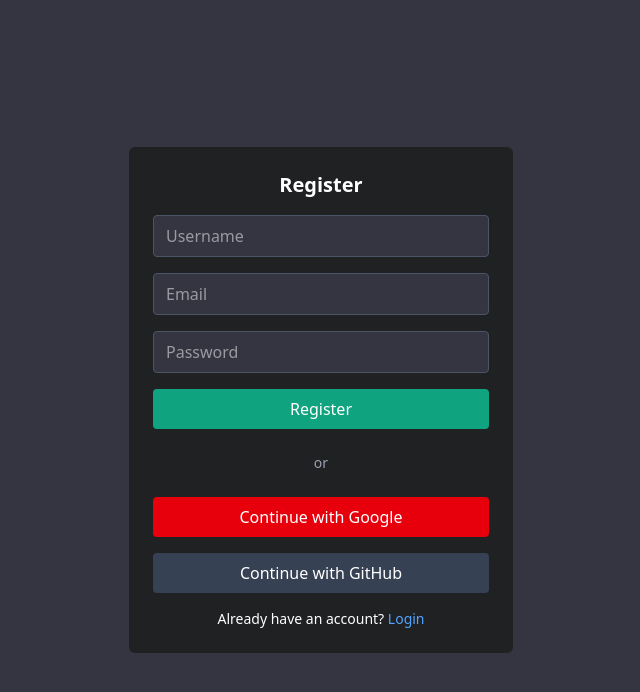
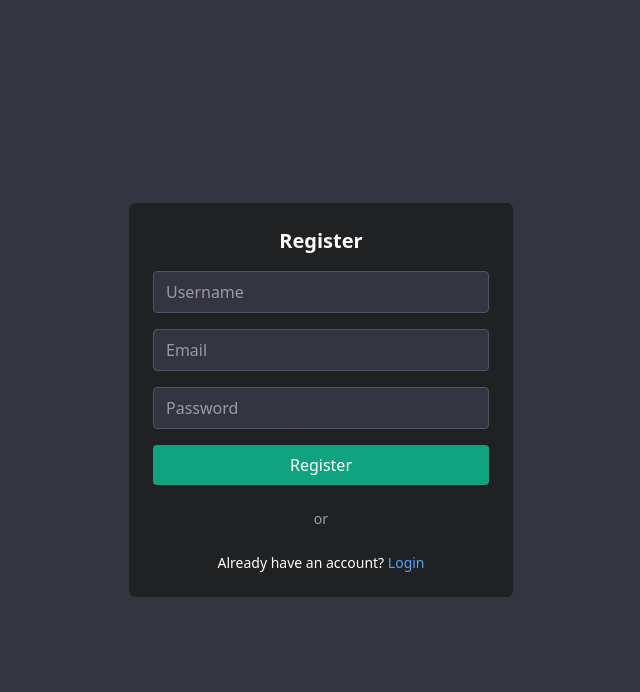
Before and after one commit to Hammad498/FullStack-AIChatBot, a React (Vite) app in the folder client/: page /register in a window 1280 px wide. Shown: the top 692 px of the page, without its empty margins (319-959 px from the left). Built offline with nearby package versions, Linux system fonts and the light colour scheme.

Commit message:
minor changes

```diff
--- a/client/src/components/ChatInput.jsx
+++ b/client/src/components/ChatInput.jsx
@@ -12,6 +12,16 @@ function ChatInput({ onSend }) {
   return (
     <div className="bg-[#40414F] p-4">
       <div className="max-w-2xl mx-auto flex gap-2">
+
+
+        <div className="flex items-center gap-2 bg-[#343541] p-2 rounded-md">
+          <input type="file" accept="image/*" multiple className="hidden" id="image-upload" />
+          <label htmlFor="image-upload" className="cursor-pointer">
+            <span className="material-icons  px-2 items-center"> ➕ </span>
+          </label>
+        </div>
+
+
         <input
           type="text"
           value={input}
--- a/client/src/pages/ChatPage.jsx
+++ b/client/src/pages/ChatPage.jsx
@@ -58,7 +58,7 @@ function ChatPage() {
 
     const updatedMessages = [...messages];
     if (message) updatedMessages.push({ role: "user", content: message });
-    if (imageFiles.length > 0) updatedMessages.push({ role: "user", content: "[📷 Image Uploaded]" });
+    if (imageFiles.length > 0) updatedMessages.push({ role: "user", content: "[ Image Uploaded]" });
 
     setMessages([...updatedMessages, { role: "bot", content: "<typing>" }]);
 
--- a/client/src/pages/Register.jsx
+++ b/client/src/pages/Register.jsx
@@ -41,10 +41,10 @@ function Register() {
     }
   };
 
-  const handleOAuthRegister = (provider) => {
-    window.location.href = `http://localhost:3000/auth/${provider}`;
-    createOAuthSession(provider);
-  };
+  // const handleOAuthRegister = (provider) => {
+  //   window.location.href = `http://localhost:3000/auth/${provider}`;
+  //   createOAuthSession(provider);
+  // };
 
 
 
@@ -95,22 +95,22 @@ function Register() {
         <div className="text-center text-gray-400 text-sm py-2">or</div>
 
         {/* Google Register */}
-        <button
+        {/* <button
           type="button"
           onClick={() => handleOAuthRegister("google")}
           className="w-full bg-red-600 py-2 rounded hover:opacity-90"
         >
           Continue with Google
-        </button>
+        </button> */}
 
         {/* GitHub Register */}
-        <button
+        {/* <button
           type="button"
           onClick={() => handleOAuthRegister("github")}
           className="w-full bg-gray-700 py-2 rounded hover:opacity-90"
         >
           Continue with GitHub
-        </button>
+        </button> */}
 
         <p className="text-center text-sm">
           Already have an account?{" "}
```
